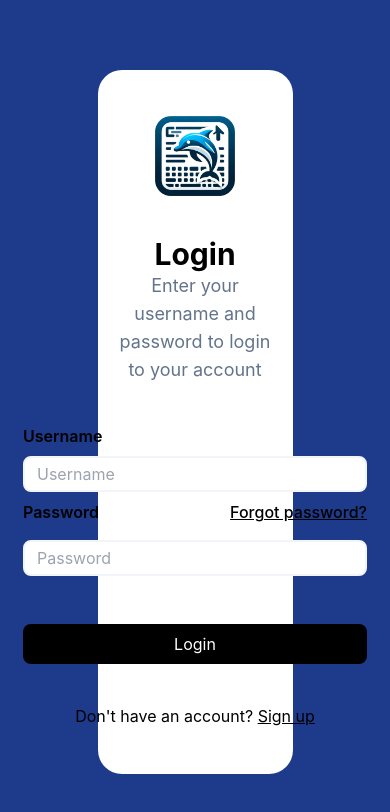
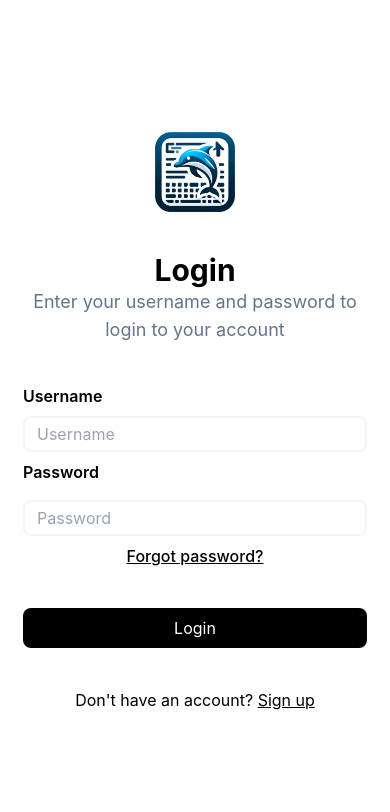
Before and after one commit to hsm-gustavo/Dolphin_front, a React (Create React App) app: page / in a window 390 px wide. Shown: the top 812 px of the page. Built offline with nearby package versions, Linux system fonts and the light colour scheme.

Commit message:
feat: adição de responsividade

```diff
--- a/src/components/Login.js
+++ b/src/components/Login.js
@@ -3,7 +3,7 @@ import { Link } from "react-router-dom"
 
 const Login = () => {
   return (
-    <div className="flex flex-col justify-center items-center w-6/12 h-5/6 px-5 rounded-3xl text-center bg-white">
+    <div className="flex flex-col justify-center items-center md:w-6/12 w-full sm:h-5/6 h-full px-5 md:rounded-3xl text-center bg-white shadow-2xl">
       <img src={logo} alt="logo" className="w-20" />
       <div className="flex flex-col justify-center items-center my-10">
         <h1 className="text-3xl font-bold">Login</h1>
@@ -23,14 +23,8 @@ const Login = () => {
           required
         />
 
-        <label
-          className="flex flex-row justify-between font-semibold text-left mb-2"
-          htmlFor="password"
-        >
+        <label className="font-semibold text-left mb-2" htmlFor="password">
           Password
-          <Link to={123} className="font-medium underline">
-            Forgot password?
-          </Link>
         </label>
 
         <input
@@ -40,13 +34,19 @@ const Login = () => {
           className="border-2 border-slate-100 focus:outline-none focus:ring-2 focus:ring-slate-400 rounded-lg px-3 py-1 pr-20 my-2"
           required
         />
+        <Link to={123} className="font-medium underline">
+          Forgot password?
+        </Link>
         <input
           type="submit"
           value="Login"
           className="my-10 bg-black text-white py-2 rounded-lg hover:bg-slate-900"
         />
         <p>
-          Don't have an account? <Link to={123} className="underline">Sign up</Link>
+          Don't have an account?{" "}
+          <Link to={123} className="underline">
+            Sign up
+          </Link>
         </p>
       </form>
     </div>
```
